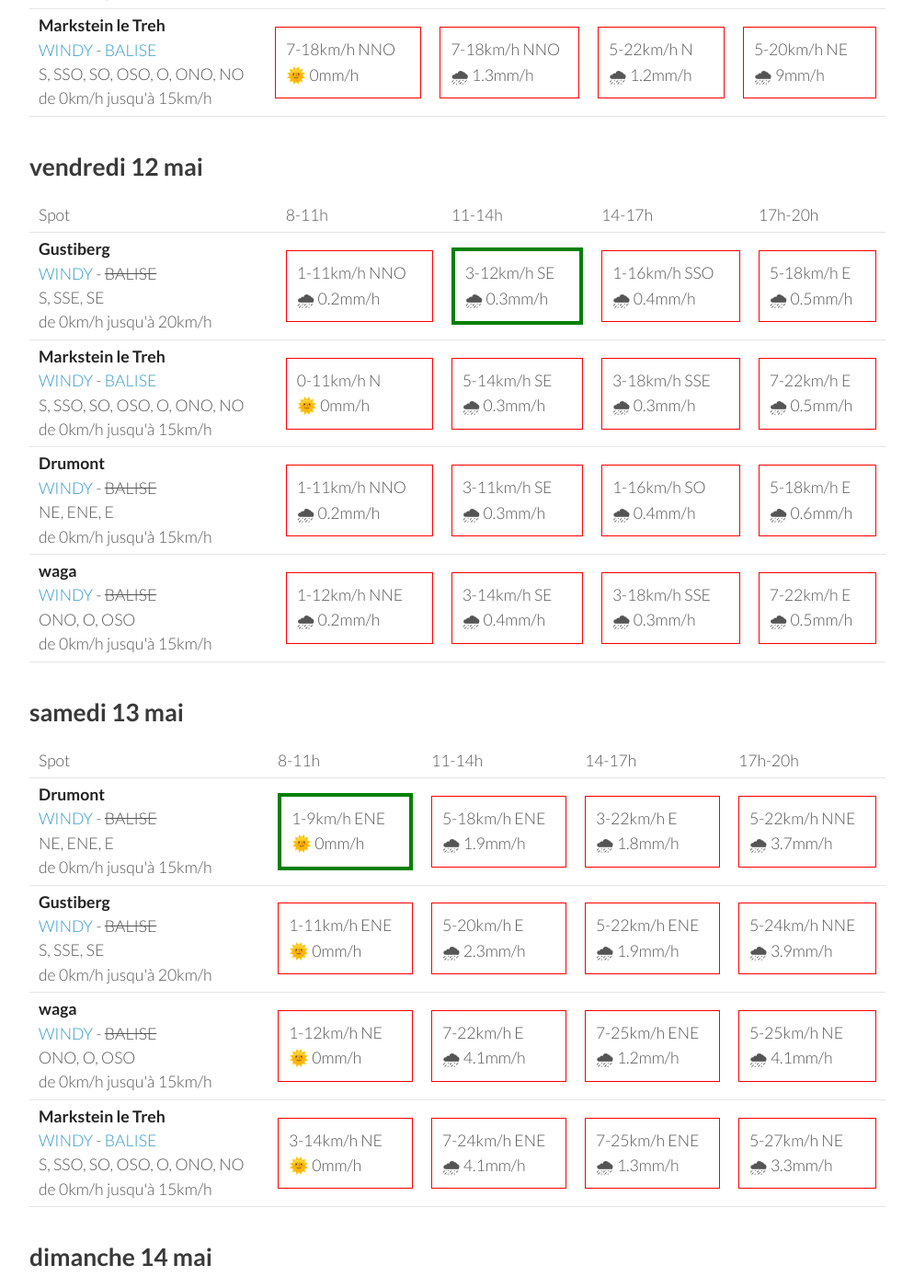
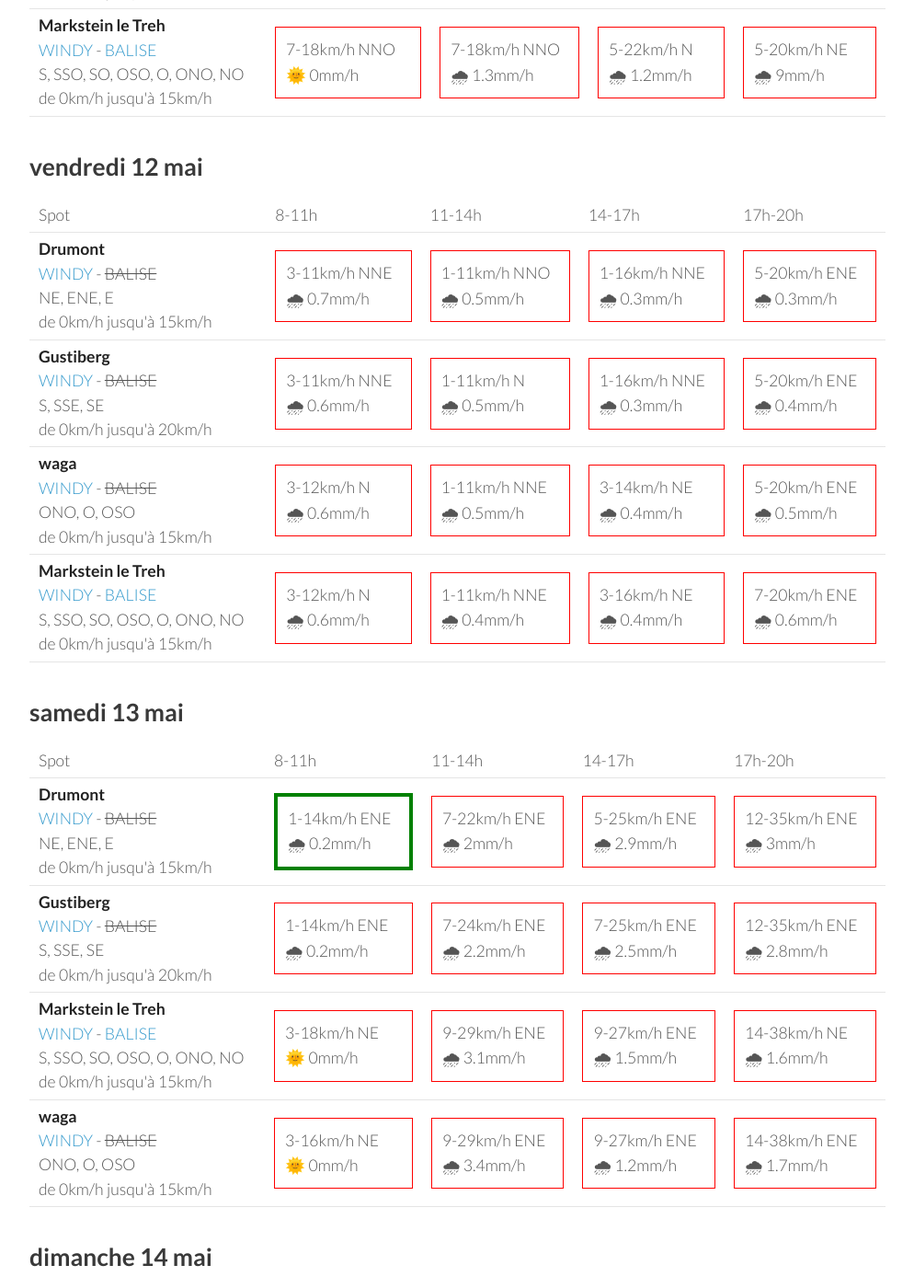
Before and after one commit to parapente-dans-le-nord/parapente-dans-le-nord.github.io, a Jekyll site: the page built from vosges.markdown, in a window 1280 px wide and 1400 px high, scrolled down 1299 px. Shown: the whole window at 92% size, without its empty margins (26-1020 px from the left). Built offline with Jekyll 4.4.1, drawn with Linux system fonts in a browser that asks for light colours; some of the changed text lies outside the part shown.

Commit message:
update index.markdown

```diff
--- a/vosges.markdown
+++ b/vosges.markdown
@@ -134,42 +134,42 @@ page mise à jour le mercredi 10 mai 06:16
       <td>17h-20h</td>
     </tr>
 <tr>
+        <td><strong>Drumont</strong><br><a href="https://windy.com/47.898/6.919?47.687,6.919,9,m:eYYagmG">WINDY</a> - <span class="no-balise"> BALISE </span><br> <span class="vent-favorable">NE, ENE, E</span><br><span class="force-vent">de 0km/h jusqu'à 15km/h</span> </td>
+
+            <td><div class="not-flyable"><p>3-11km/h NNE</p><p>🌧 0.7mm/h</p></div></td>
+            <td><div class="not-flyable"><p>1-11km/h NNO</p><p>🌧 0.5mm/h</p></div></td>
+            <td><div class="not-flyable"><p>1-16km/h NNE</p><p>🌧 0.3mm/h</p></div></td>
+            <td><div class="not-flyable"><p>5-20km/h ENE</p><p>🌧 0.3mm/h</p></div></td>
+
+
+    </tr>
+<tr>
         <td><strong>Gustiberg</strong><br><a href="https://windy.com/47.894/6.934?47.891,6.934,15,m:eYYagmI">WINDY</a> - <span class="no-balise"> BALISE </span><br> <span class="vent-favorable">S, SSE, SE</span><br><span class="force-vent">de 0km/h jusqu'à 20km/h</span> </td>
 
-            <td><div class="not-flyable"><p>1-11km/h NNO</p><p>🌧 0.2mm/h</p></div></td>
-            <td><div class="flyable"><p>3-12km/h SE</p><p>🌧 0.3mm/h</p></div></td>
-            <td><div class="not-flyable"><p>1-16km/h SSO</p><p>🌧 0.4mm/h</p></div></td>
-            <td><div class="not-flyable"><p>5-18km/h E</p><p>🌧 0.5mm/h</p></div></td>
+            <td><div class="not-flyable"><p>3-11km/h NNE</p><p>🌧 0.6mm/h</p></div></td>
+            <td><div class="not-flyable"><p>1-11km/h N</p><p>🌧 0.5mm/h</p></div></td>
+            <td><div class="not-flyable"><p>1-16km/h NNE</p><p>🌧 0.3mm/h</p></div></td>
+            <td><div class="not-flyable"><p>5-20km/h ENE</p><p>🌧 0.4mm/h</p></div></td>
+
+
+    </tr>
+<tr>
+        <td><strong>waga</strong><br><a href="https://windy.com/47.903/6.996?47.900,6.983,15">WINDY</a> - <span class="no-balise"> BALISE </span><br> <span class="vent-favorable">ONO, O, OSO</span><br><span class="force-vent">de 0km/h jusqu'à 15km/h</span> </td>
+
+            <td><div class="not-flyable"><p>3-12km/h N</p><p>🌧 0.6mm/h</p></div></td>
+            <td><div class="not-flyable"><p>1-11km/h NNE</p><p>🌧 0.5mm/h</p></div></td>
+            <td><div class="not-flyable"><p>3-14km/h NE</p><p>🌧 0.4mm/h</p></div></td>
+            <td><div class="not-flyable"><p>5-20km/h ENE</p><p>🌧 0.5mm/h</p></div></td>
 
 
     </tr>
 <tr>
         <td><strong>Markstein le Treh</strong><br><a href="https://windy.com/47.926/7.012?47.505,7.012,8,m:eY1agmQ">WINDY</a> - <span class=""><a href="http://www.balisemeteo.com/balise.php?idBalise=136">BALISE</a> </span><br> <span class="vent-favorable">S, SSO, SO, OSO, O, ONO, NO</span><br><span class="force-vent">de 0km/h jusqu'à 15km/h</span> </td>
 
-            <td><div class="not-flyable"><p>0-11km/h N</p><p>🌞 0mm/h</p></div></td>
-            <td><div class="not-flyable"><p>5-14km/h SE</p><p>🌧 0.3mm/h</p></div></td>
-            <td><div class="not-flyable"><p>3-18km/h SSE</p><p>🌧 0.3mm/h</p></div></td>
-            <td><div class="not-flyable"><p>7-22km/h E</p><p>🌧 0.5mm/h</p></div></td>
-
-
-    </tr>
-<tr>
-        <td><strong>Drumont</strong><br><a href="https://windy.com/47.898/6.919?47.687,6.919,9,m:eYYagmG">WINDY</a> - <span class="no-balise"> BALISE </span><br> <span class="vent-favorable">NE, ENE, E</span><br><span class="force-vent">de 0km/h jusqu'à 15km/h</span> </td>
-
-            <td><div class="not-flyable"><p>1-11km/h NNO</p><p>🌧 0.2mm/h</p></div></td>
-            <td><div class="not-flyable"><p>3-11km/h SE</p><p>🌧 0.3mm/h</p></div></td>
-            <td><div class="not-flyable"><p>1-16km/h SO</p><p>🌧 0.4mm/h</p></div></td>
-            <td><div class="not-flyable"><p>5-18km/h E</p><p>🌧 0.6mm/h</p></div></td>
-
-
-    </tr>
-<tr>
-        <td><strong>waga</strong><br><a href="https://windy.com/47.903/6.996?47.900,6.983,15">WINDY</a> - <span class="no-balise"> BALISE </span><br> <span class="vent-favorable">ONO, O, OSO</span><br><span class="force-vent">de 0km/h jusqu'à 15km/h</span> </td>
-
-            <td><div class="not-flyable"><p>1-12km/h NNE</p><p>🌧 0.2mm/h</p></div></td>
-            <td><div class="not-flyable"><p>3-14km/h SE</p><p>🌧 0.4mm/h</p></div></td>
-            <td><div class="not-flyable"><p>3-18km/h SSE</p><p>🌧 0.3mm/h</p></div></td>
-            <td><div class="not-flyable"><p>7-22km/h E</p><p>🌧 0.5mm/h</p></div></td>
+            <td><div class="not-flyable"><p>3-12km/h N</p><p>🌧 0.6mm/h</p></div></td>
+            <td><div class="not-flyable"><p>1-11km/h NNE</p><p>🌧 0.4mm/h</p></div></td>
+            <td><div class="not-flyable"><p>3-16km/h NE</p><p>🌧 0.4mm/h</p></div></td>
+            <td><div class="not-flyable"><p>7-20km/h ENE</p><p>🌧 0.6mm/h</p></div></td>
 
 
     </tr>
@@ -192,40 +192,40 @@ page mise à jour le mercredi 10 mai 06:16
 <tr>
         <td><strong>Drumont</strong><br><a href="https://windy.com/47.898/6.919?47.687,6.919,9,m:eYYagmG">WINDY</a> - <span class="no-balise"> BALISE </span><br> <span class="vent-favorable">NE, ENE, E</span><br><span class="force-vent">de 0km/h jusqu'à 15km/h</span> </td>
 
-            <td><div class="flyable"><p>1-9km/h ENE</p><p>🌞 0mm/h</p></div></td>
-            <td><div class="not-flyable"><p>5-18km/h ENE</p><p>🌧 1.9mm/h</p></div></td>
-            <td><div class="not-flyable"><p>3-22km/h E</p><p>🌧 1.8mm/h</p></div></td>
-            <td><div class="not-flyable"><p>5-22km/h NNE</p><p>🌧 3.7mm/h</p></div></td>
+            <td><div class="flyable"><p>1-14km/h ENE</p><p>🌧 0.2mm/h</p></div></td>
+            <td><div class="not-flyable"><p>7-22km/h ENE</p><p>🌧 2mm/h</p></div></td>
+            <td><div class="not-flyable"><p>5-25km/h ENE</p><p>🌧 2.9mm/h</p></div></td>
+            <td><div class="not-flyable"><p>12-35km/h ENE</p><p>🌧 3mm/h</p></div></td>
 
 
     </tr>
 <tr>
         <td><strong>Gustiberg</strong><br><a href="https://windy.com/47.894/6.934?47.891,6.934,15,m:eYYagmI">WINDY</a> - <span class="no-balise"> BALISE </span><br> <span class="vent-favorable">S, SSE, SE</span><br><span class="force-vent">de 0km/h jusqu'à 20km/h</span> </td>
 
-            <td><div class="not-flyable"><p>1-11km/h ENE</p><p>🌞 0mm/h</p></div></td>
-            <td><div class="not-flyable"><p>5-20km/h E</p><p>🌧 2.3mm/h</p></div></td>
-            <td><div class="not-flyable"><p>5-22km/h ENE</p><p>🌧 1.9mm/h</p></div></td>
-            <td><div class="not-flyable"><p>5-24km/h NNE</p><p>🌧 3.9mm/h</p></div></td>
+            <td><div class="not-flyable"><p>1-14km/h ENE</p><p>🌧 0.2mm/h</p></div></td>
+            <td><div class="not-flyable"><p>7-24km/h ENE</p><p>🌧 2.2mm/h</p></div></td>
+            <td><div class="not-flyable"><p>7-25km/h ENE</p><p>🌧 2.5mm/h</p></div></td>
+            <td><div class="not-flyable"><p>12-35km/h ENE</p><p>🌧 2.8mm/h</p></div></td>
+
+
+    </tr>
+<tr>
+        <td><strong>Markstein le Treh</strong><br><a href="https://windy.com/47.926/7.012?47.505,7.012,8,m:eY1agmQ">WINDY</a> - <span class=""><a href="http://www.balisemeteo.com/balise.php?idBalise=136">BALISE</a> </span><br> <span class="vent-favorable">S, SSO, SO, OSO, O, ONO, NO</span><br><span class="force-vent">de 0km/h jusqu'à 15km/h</span> </td>
+
+            <td><div class="not-flyable"><p>3-18km/h NE</p><p>🌞 0mm/h</p></div></td>
+            <td><div class="not-flyable"><p>9-29km/h ENE</p><p>🌧 3.1mm/h</p></div></td>
+            <td><div class="not-flyable"><p>9-27km/h ENE</p><p>🌧 1.5mm/h</p></div></td>
+            <td><div class="not-flyable"><p>14-38km/h NE</p><p>🌧 1.6mm/h</p></div></td>
 
 
     </tr>
 <tr>
         <td><strong>waga</strong><br><a href="https://windy.com/47.903/6.996?47.900,6.983,15">WINDY</a> - <span class="no-balise"> BALISE </span><br> <span class="vent-favorable">ONO, O, OSO</span><br><span class="force-vent">de 0km/h jusqu'à 15km/h</span> </td>
 
-            <td><div class="not-flyable"><p>1-12km/h NE</p><p>🌞 0mm/h</p></div></td>
-            <td><div class="not-flyable"><p>7-22km/h E</p><p>🌧 4.1mm/h</p></div></td>
-            <td><div class="not-flyable"><p>7-25km/h ENE</p><p>🌧 1.2mm/h</p></div></td>
-            <td><div class="not-flyable"><p>5-25km/h NE</p><p>🌧 4.1mm/h</p></div></td>
-
-
-    </tr>
-<tr>
-        <td><strong>Markstein le Treh</strong><br><a href="https://windy.com/47.926/7.012?47.505,7.012,8,m:eY1agmQ">WINDY</a> - <span class=""><a href="http://www.balisemeteo.com/balise.php?idBalise=136">BALISE</a> </span><br> <span class="vent-favorable">S, SSO, SO, OSO, O, ONO, NO</span><br><span class="force-vent">de 0km/h jusqu'à 15km/h</span> </td>
-
-            <td><div class="not-flyable"><p>3-14km/h NE</p><p>🌞 0mm/h</p></div></td>
-            <td><div class="not-flyable"><p>7-24km/h ENE</p><p>🌧 4.1mm/h</p></div></td>
-            <td><div class="not-flyable"><p>7-25km/h ENE</p><p>🌧 1.3mm/h</p></div></td>
-            <td><div class="not-flyable"><p>5-27km/h NE</p><p>🌧 3.3mm/h</p></div></td>
+            <td><div class="not-flyable"><p>3-16km/h NE</p><p>🌞 0mm/h</p></div></td>
+            <td><div class="not-flyable"><p>9-29km/h ENE</p><p>🌧 3.4mm/h</p></div></td>
+            <td><div class="not-flyable"><p>9-27km/h ENE</p><p>🌧 1.2mm/h</p></div></td>
+            <td><div class="not-flyable"><p>14-38km/h ENE</p><p>🌧 1.7mm/h</p></div></td>
 
 
     </tr>
@@ -248,40 +248,40 @@ page mise à jour le mercredi 10 mai 06:16
 <tr>
         <td><strong>Drumont</strong><br><a href="https://windy.com/47.898/6.919?47.687,6.919,9,m:eYYagmG">WINDY</a> - <span class="no-balise"> BALISE </span><br> <span class="vent-favorable">NE, ENE, E</span><br><span class="force-vent">de 0km/h jusqu'à 15km/h</span> </td>
 
-            <td><div class="flyable"><p>3-12km/h NE</p><p>🌞 0mm/h</p></div></td>
-            <td><div class="flyable"><p>1-14km/h ENE</p><p>🌧 0.4mm/h</p></div></td>
-            <td><div class="not-flyable"><p>5-20km/h NO</p><p>🌧 5mm/h</p></div></td>
-            <td><div class="not-flyable"><p>9-29km/h NNO</p><p>🌧 2.5mm/h</p></div></td>
+            <td><div class="not-flyable"><p>3-16km/h NNE</p><p>🌞 0mm/h</p></div></td>
+            <td><div class="not-flyable"><p>9-25km/h NE</p><p>🌧 0.4mm/h</p></div></td>
+            <td><div class="not-flyable"><p>7-29km/h NNE</p><p>🌧 1.3mm/h</p></div></td>
+            <td><div class="not-flyable"><p>9-31km/h NE</p><p>🌧 2.9mm/h</p></div></td>
 
 
     </tr>
 <tr>
         <td><strong>Gustiberg</strong><br><a href="https://windy.com/47.894/6.934?47.891,6.934,15,m:eYYagmI">WINDY</a> - <span class="no-balise"> BALISE </span><br> <span class="vent-favorable">S, SSE, SE</span><br><span class="force-vent">de 0km/h jusqu'à 20km/h</span> </td>
 
-            <td><div class="not-flyable"><p>3-12km/h NE</p><p>🌞 0mm/h</p></div></td>
-            <td><div class="not-flyable"><p>1-14km/h E</p><p>🌧 0.4mm/h</p></div></td>
-            <td><div class="not-flyable"><p>3-20km/h NO</p><p>🌧 4.7mm/h</p></div></td>
-            <td><div class="not-flyable"><p>9-29km/h NNO</p><p>🌧 2.8mm/h</p></div></td>
+            <td><div class="not-flyable"><p>3-16km/h NE</p><p>🌞 0mm/h</p></div></td>
+            <td><div class="not-flyable"><p>9-25km/h NE</p><p>🌧 0.4mm/h</p></div></td>
+            <td><div class="not-flyable"><p>7-29km/h NNE</p><p>🌧 1.5mm/h</p></div></td>
+            <td><div class="not-flyable"><p>9-31km/h NE</p><p>🌧 2.8mm/h</p></div></td>
+
+
+    </tr>
+<tr>
+        <td><strong>Markstein le Treh</strong><br><a href="https://windy.com/47.926/7.012?47.505,7.012,8,m:eY1agmQ">WINDY</a> - <span class=""><a href="http://www.balisemeteo.com/balise.php?idBalise=136">BALISE</a> </span><br> <span class="vent-favorable">S, SSO, SO, OSO, O, ONO, NO</span><br><span class="force-vent">de 0km/h jusqu'à 15km/h</span> </td>
+
+            <td><div class="not-flyable"><p>5-20km/h NE</p><p>🌞 0mm/h</p></div></td>
+            <td><div class="not-flyable"><p>9-29km/h NE</p><p>🌧 0.3mm/h</p></div></td>
+            <td><div class="not-flyable"><p>9-35km/h NE</p><p>🌧 2mm/h</p></div></td>
+            <td><div class="not-flyable"><p>9-33km/h NE</p><p>🌧 2.2mm/h</p></div></td>
 
 
     </tr>
 <tr>
         <td><strong>waga</strong><br><a href="https://windy.com/47.903/6.996?47.900,6.983,15">WINDY</a> - <span class="no-balise"> BALISE </span><br> <span class="vent-favorable">ONO, O, OSO</span><br><span class="force-vent">de 0km/h jusqu'à 15km/h</span> </td>
 
-            <td><div class="not-flyable"><p>1-12km/h NNE</p><p>🌞 0mm/h</p></div></td>
-            <td><div class="not-flyable"><p>3-16km/h E</p><p>🌧 0.4mm/h</p></div></td>
-            <td><div class="not-flyable"><p>1-18km/h N</p><p>🌧 1.9mm/h</p></div></td>
-            <td><div class="not-flyable"><p>7-25km/h NNO</p><p>🌧 3.9mm/h</p></div></td>
-
-
-    </tr>
-<tr>
-        <td><strong>Markstein le Treh</strong><br><a href="https://windy.com/47.926/7.012?47.505,7.012,8,m:eY1agmQ">WINDY</a> - <span class=""><a href="http://www.balisemeteo.com/balise.php?idBalise=136">BALISE</a> </span><br> <span class="vent-favorable">S, SSO, SO, OSO, O, ONO, NO</span><br><span class="force-vent">de 0km/h jusqu'à 15km/h</span> </td>
-
-            <td><div class="not-flyable"><p>1-12km/h NNE</p><p>🌞 0mm/h</p></div></td>
-            <td><div class="not-flyable"><p>3-18km/h E</p><p>🌧 0.9mm/h</p></div></td>
-            <td><div class="not-flyable"><p>3-20km/h NNE</p><p>🌧 1.5mm/h</p></div></td>
-            <td><div class="not-flyable"><p>7-27km/h NNO</p><p>🌧 3.5mm/h</p></div></td>
+            <td><div class="not-flyable"><p>3-20km/h NE</p><p>🌞 0mm/h</p></div></td>
+            <td><div class="not-flyable"><p>9-29km/h NE</p><p>🌧 0.2mm/h</p></div></td>
+            <td><div class="not-flyable"><p>9-33km/h NE</p><p>🌧 2.3mm/h</p></div></td>
+            <td><div class="not-flyable"><p>9-33km/h NE</p><p>🌧 2.4mm/h</p></div></td>
 
 
     </tr>
@@ -289,3 +289,59 @@ page mise à jour le mercredi 10 mai 06:16
 </tbody>
 </table>
 {:/}
+## lundi 15 mai
+
+{::nomarkdown}
+<table>
+  <tbody>
+    <tr>
+      <td>Spot</td>
+      <td>8-11h</td>
+      <td>11-14h</td>
+      <td>14-17h</td>
+      <td>17h-20h</td>
+    </tr>
+<tr>
+        <td><strong>waga</strong><br><a href="https://windy.com/47.903/6.996?47.900,6.983,15">WINDY</a> - <span class="no-balise"> BALISE </span><br> <span class="vent-favorable">ONO, O, OSO</span><br><span class="force-vent">de 0km/h jusqu'à 15km/h</span> </td>
+
+            <td><div class="not-flyable"><p>11-33km/h ONO</p><p>🌞 0mm/h</p></div></td>
+            <td><div class="not-flyable"><p>12-38km/h ONO</p><p>🌧 0.7mm/h</p></div></td>
+            <td><div class="not-flyable"><p>11-37km/h ONO</p><p>🌧 2.5mm/h</p></div></td>
+            <td><div class="not-flyable"><p>11-35km/h ONO</p><p>🌧 0.2mm/h</p></div></td>
+
+
+    </tr>
+<tr>
+        <td><strong>Gustiberg</strong><br><a href="https://windy.com/47.894/6.934?47.891,6.934,15,m:eYYagmI">WINDY</a> - <span class="no-balise"> BALISE </span><br> <span class="vent-favorable">S, SSE, SE</span><br><span class="force-vent">de 0km/h jusqu'à 20km/h</span> </td>
+
+            <td><div class="not-flyable"><p>11-29km/h ONO</p><p>🌞 0mm/h</p></div></td>
+            <td><div class="not-flyable"><p>12-37km/h ONO</p><p>🌧 0.8mm/h</p></div></td>
+            <td><div class="not-flyable"><p>11-35km/h ONO</p><p>🌧 2.2mm/h</p></div></td>
+            <td><div class="not-flyable"><p>11-35km/h O</p><p>🌧 0.3mm/h</p></div></td>
+
+
+    </tr>
+<tr>
+        <td><strong>Markstein le Treh</strong><br><a href="https://windy.com/47.926/7.012?47.505,7.012,8,m:eY1agmQ">WINDY</a> - <span class=""><a href="http://www.balisemeteo.com/balise.php?idBalise=136">BALISE</a> </span><br> <span class="vent-favorable">S, SSO, SO, OSO, O, ONO, NO</span><br><span class="force-vent">de 0km/h jusqu'à 15km/h</span> </td>
+
+            <td><div class="not-flyable"><p>11-31km/h ONO</p><p>🌞 0mm/h</p></div></td>
+            <td><div class="not-flyable"><p>11-38km/h ONO</p><p>🌧 0.8mm/h</p></div></td>
+            <td><div class="not-flyable"><p>11-35km/h ONO</p><p>🌧 2.5mm/h</p></div></td>
+            <td><div class="not-flyable"><p>9-35km/h ONO</p><p>🌧 0.2mm/h</p></div></td>
+
+
+    </tr>
+<tr>
+        <td><strong>Drumont</strong><br><a href="https://windy.com/47.898/6.919?47.687,6.919,9,m:eYYagmG">WINDY</a> - <span class="no-balise"> BALISE </span><br> <span class="vent-favorable">NE, ENE, E</span><br><span class="force-vent">de 0km/h jusqu'à 15km/h</span> </td>
+
+            <td><div class="not-flyable"><p>11-27km/h ONO</p><p>🌧 0.2mm/h</p></div></td>
+            <td><div class="not-flyable"><p>12-35km/h ONO</p><p>🌧 0.9mm/h</p></div></td>
+            <td><div class="not-flyable"><p>11-35km/h ONO</p><p>🌧 2.1mm/h</p></div></td>
+            <td><div class="not-flyable"><p>11-35km/h O</p><p>🌧 0.2mm/h</p></div></td>
+
+
+    </tr>
+
+</tbody>
+</table>
+{:/}
```
Also changed, not shown: other parts of vosges.markdown (+1 -1 lines).
